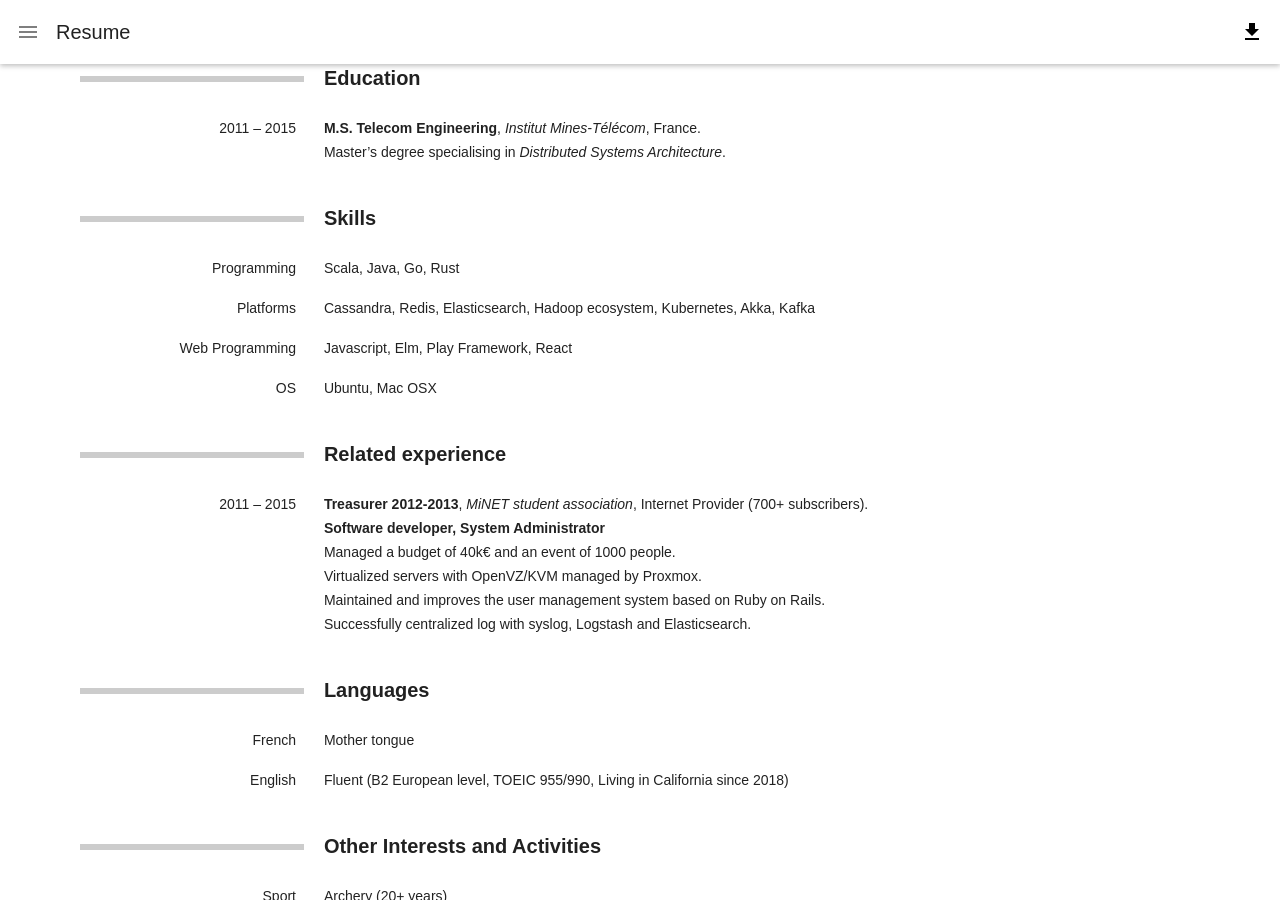
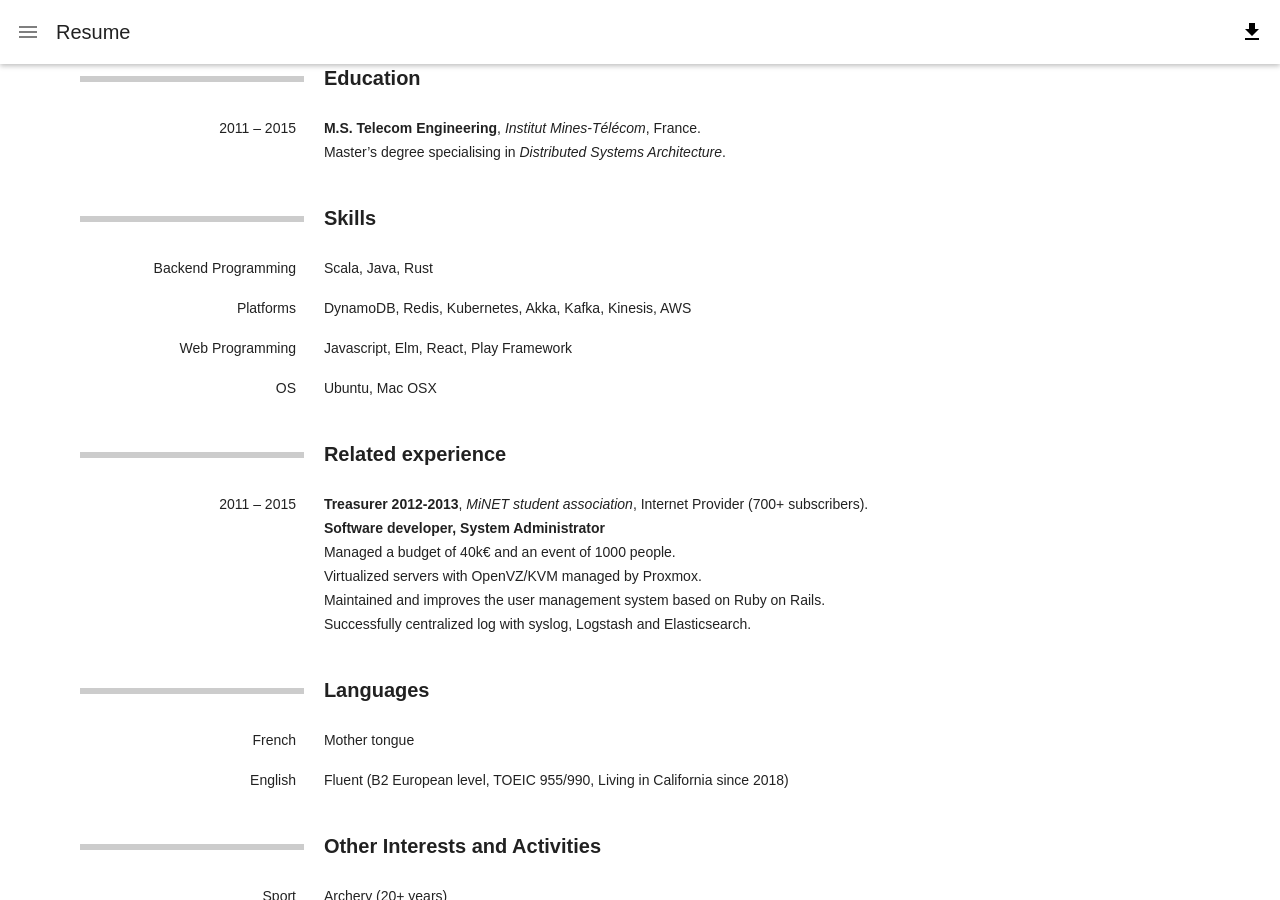
Before and after one commit to fmonniot/fmonniot.github.com, a Jekyll site: the page built from resume.html, in a window 1280 px wide and 900 px high, scrolled down 748 px. Built offline with Jekyll 4.4.1, drawn with Linux system fonts in a browser that asks for light colours; some web fonts are replaced.

Commit message:
Change some skilles

```diff
--- a/resume.html
+++ b/resume.html
@@ -92,16 +92,16 @@ appbar:
         <h2 class="span10">Skills</h2>
     </header>
     <div>
-        <p class="span2">Programming</p>
-        <p class="span10">Scala, Java, Go, Rust</p>
+        <p class="span2">Backend Programming</p>
+        <p class="span10">Scala, Java, Rust</p>
     </div>
     <div>
       <p class="span2">Platforms</p>
-      <p class="span10">Cassandra, Redis, Elasticsearch, Hadoop ecosystem, Kubernetes, Akka, Kafka</p>
+      <p class="span10">DynamoDB, Redis, Kubernetes, Akka, Kafka, Kinesis, AWS</p>
     </div>
     <div>
         <p class="span2">Web Programming</p>
-        <p class="span10">Javascript, Elm, Play Framework, React</p>
+        <p class="span10">Javascript, Elm, React, Play Framework</p>
     </div>
     <div>
         <p class="span2">OS</p>
```
Also changed, not shown: 1 other file.
